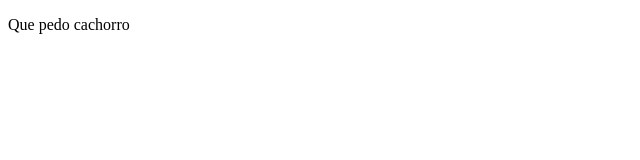
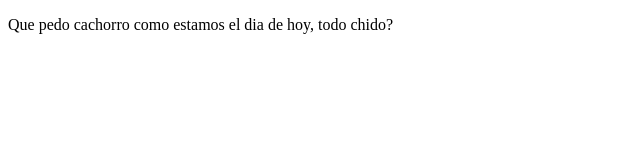
Before and after one commit to Ricardoallexis/proyectoDemoCursoPrework, a plain HTML site: page index.html in a window 1280 px wide. Shown: the whole page, without its empty margins (0-640 px from the left). Drawn offline with Linux system fonts and the light colour scheme.

Commit message:
cambios agregar x cosa

```diff
--- a/index.html
+++ b/index.html
@@ -8,7 +8,7 @@
 </head>
 <body>
     <p>
-        Que pedo cachorro
+        Que pedo cachorro como estamos el dia de hoy, todo chido?
     </p>
 </body>
 </html>
```
